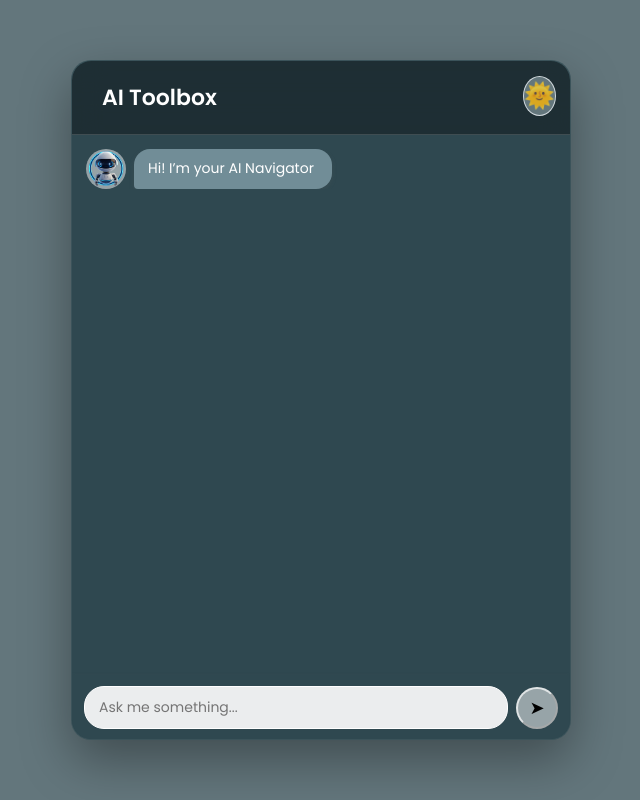
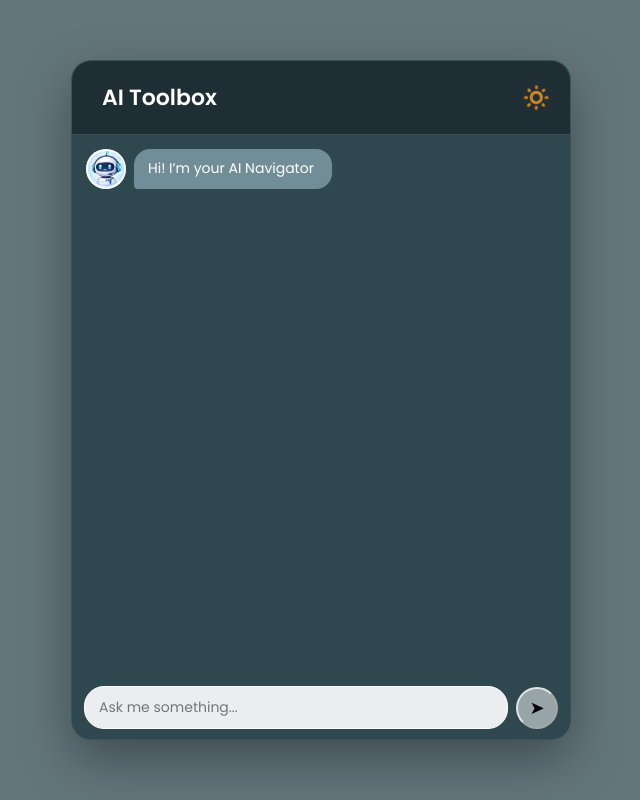
Before and after one commit to ChandraprakashR1011/ai-navigator-chatbot, a React (Create React App) app: page / in a window 1280 px wide. Shown: the whole page, without its empty margins (319-959 px from the left). Built offline with nearby package versions, Linux system fonts and the light colour scheme.

Commit message:
Modified the profile of User/Bot and Changed text alignment

```diff
--- a/src/App.css
+++ b/src/App.css
@@ -81,7 +81,7 @@ box-shadow: rgba(100, 100, 111, 0.2) 0px 7px 29px 0px;
   border:2px solid #1cb9fd;
 }
 .light .toggle{
-  background-color:  #D5F0FC;
+  background-color:  #1cb9fd;
 }
 
 .dark .chat-card{
@@ -123,7 +123,7 @@ color: #ffffff;
   color: #2f4850;
 }
 .dark .toggle{
-  background-color:  #63767C;
+  background-color:   #1F2F34;
 }
 
 /* ===== CHAT CARD (APPLE GLASS) ===== */
@@ -160,15 +160,14 @@ color: #ffffff;
 /* Theme toggle */
 .toggle {
   position: absolute;
-  right: 14px;
-  top: 15px;
+  right: 18px;
+  top: 18px;
   background: none;
   border: none;
   color:  #f1f5f9c3;
   font-size: 25px;
   cursor: pointer;
-  border-radius: 50%;
-  border:0.1px  #f1f5f9c3  solid;
+  border-radius: 35%;
   background-color: #f1f5f9c3;
 }
 
@@ -208,17 +207,32 @@ color: #ffffff;
   width: 40px;
   height: 40px;
   border-radius: 50%;
-
   background: rgba(255, 255, 255, 0.495);
   backdrop-filter: blur(8px);
-
   display: flex;
   align-items: center;
   justify-content: center;
+}
+/* Bot avatar → space on the right */
+.message.bot .avatar {
+  margin-right: 8px;
+}
 
-  margin-right: 8px;
+/* User avatar → space on the left */
+.message.user .avatar {
+  margin-left: 8px;
+}
+/* Limit user message bubble width */
+.message.user .text {
+  max-width: 65%;
+}
+.message.user .avatar {
+  margin-left: 10px; /* space between text & avatar */
+}
+.message.bot .text {
+  max-width: 75%;
+}
 
-}
 
 .avatar img {
   width: 100%;
@@ -226,6 +240,7 @@ color: #ffffff;
   border-radius: 50%;
   object-fit: cover;
 }
+
 
 /* ===== TEXT BUBBLE ===== */
 .text {
--- a/src/components/ChatApp.jsx
+++ b/src/components/ChatApp.jsx
@@ -15,7 +15,7 @@ function ChatApp() {
         <div className="chat-header">
            AI Toolbox
           <button onClick={() => setDark(!dark)} className="toggle">
-            {dark ? "🌞" : "🌛"}
+            {dark ? "🔅" : "🌙"}
           </button>
         </div>
 
--- a/src/components/ChatMessages.jsx
+++ b/src/components/ChatMessages.jsx
@@ -1,5 +1,6 @@
 import { useEffect, useRef } from "react";
-import avatarImg from "../assets/avatar.png";
+import botAvatar from "../assets/robot.png";
+import userAvatar from "../assets/user.png";
 
 function ChatMessages({ messages }) {
   const bottomRef = useRef(null);
@@ -16,12 +17,15 @@ function ChatMessages({ messages }) {
           key={index}
           className={`message ${msg.sender} fade-in`}
         >
-          {/* BOT AVATAR (only for bot messages) */}
+
+          {/* BOT AVATAR (LEFT) */}
           {msg.sender === "bot" && (
-          <span className="avatar"><img className="avatarpng" src={avatarImg} alt="Bot Avatar"/></span>
+            <span className="avatar">
+              <img className="avatarpng" src={botAvatar} alt="Bot Avatar" />
+            </span>
           )}
 
-          {/* TEXT MESSAGE */}
+          {/* MESSAGE TEXT */}
           {msg.text && (
             <div className="text">
               {msg.text}
@@ -45,6 +49,14 @@ function ChatMessages({ messages }) {
               ))}
             </div>
           )}
+
+          {/* USER AVATAR (RIGHT) */}
+          {msg.sender === "user" && (
+            <span className="avatar">
+              <img className="avatarpng" src={userAvatar} alt="User Avatar" />
+            </span>
+          )}
+
         </div>
       ))}
 
```
Also changed, not shown: src/assets/robot.png (added), src/assets/user.png (added).
